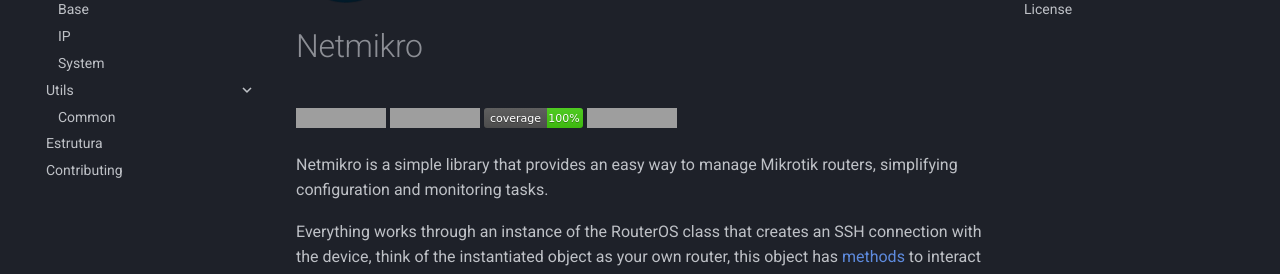
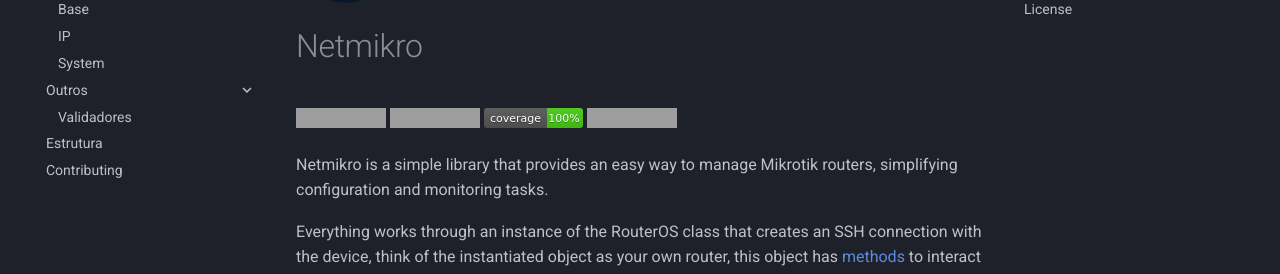
Before and after one commit to henriquesebastiao/netmikro, an MkDocs documentation site: the page built from docs/index.md, in a window 1280 px wide. Shown: the part 210-484 px from the top of the page. Built offline with MkDocs 1.6.1 and Material for MkDocs 9.7.7, drawn with Linux system fonts in a browser that asks for light colours; comment, search, counter and statistics services are not loaded; grey boxes are pictures that could not be loaded.

Commit message:
📜 fix: Fix docs

```diff
--- a/mkdocs.yml
+++ b/mkdocs.yml
@@ -12,8 +12,8 @@
       - Base: api/base.md
       - IP: api/ip.md
       - System: api/system.md
-  - Utils:
-      - Common: utils/common.md
+  - Outros:
+      - Validadores: others/validators.md
   - Estrutura: structure.md
   - Contributing: contributing.md
 
```
Also changed, not shown: docs/others/validators.md (added, +1 -0 lines), docs/utils/common.md (deleted, +0 -1 lines).
